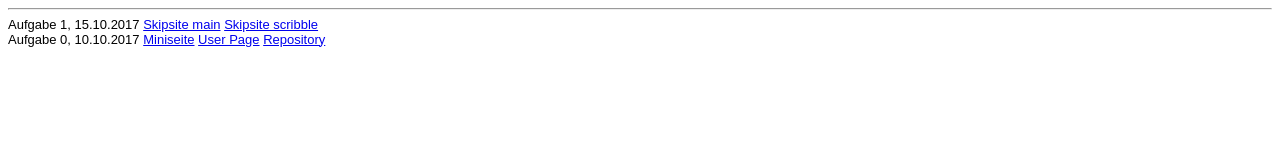
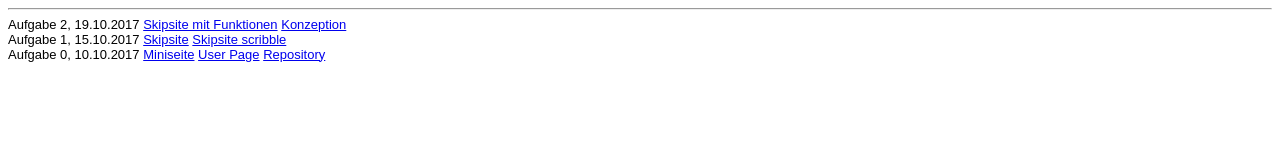
Before and after one commit to valentinotto/EIA2, a plain HTML site: page 00/steckbrief.htm in a window 1280 px wide. Drawn offline with Linux system fonts and the light colour scheme.

Commit message:
updated Aufgabe 2

```diff
--- a/00/steckbrief.htm
+++ b/00/steckbrief.htm
@@ -14,8 +14,11 @@ body {
 <body>
 	<!-- Hier die Links zu den gelösten Aufgaben einstellen, aktuelle oben, alte stehen lassen! Format: Aufgabenbezeichnung, Datum -->
 	<hr>
+	Aufgabe 2, 19.10.2017
+	<a href="https://valentinotto.github.io/EIA2/02/skipiste.html" target="blank">Skipsite mit Funktionen</a>
+	<a href="https://valentinotto.github.io/EIA2/01/skipistekonzept.jpg" target="blank">Konzeption</a></br>
 	Aufgabe 1, 15.10.2017
-	<a href="https://valentinotto.github.io/EIA2/01/skipiste.html" target="blank">Skipsite main</a>
+	<a href="https://valentinotto.github.io/EIA2/01/skipiste.html" target="blank">Skipsite</a>
 	<a href="https://valentinotto.github.io/EIA2/01/skipistekonzept.jpg" target="blank">Skipsite scribble</a></br>
 	Aufgabe 0, 10.10.2017
 	<a href="https://valentinotto.github.io/EIA2/00/interactivepage.html" target="blank">Miniseite</a>
```
Lines whose indentation alone changed are shown as unchanged.
